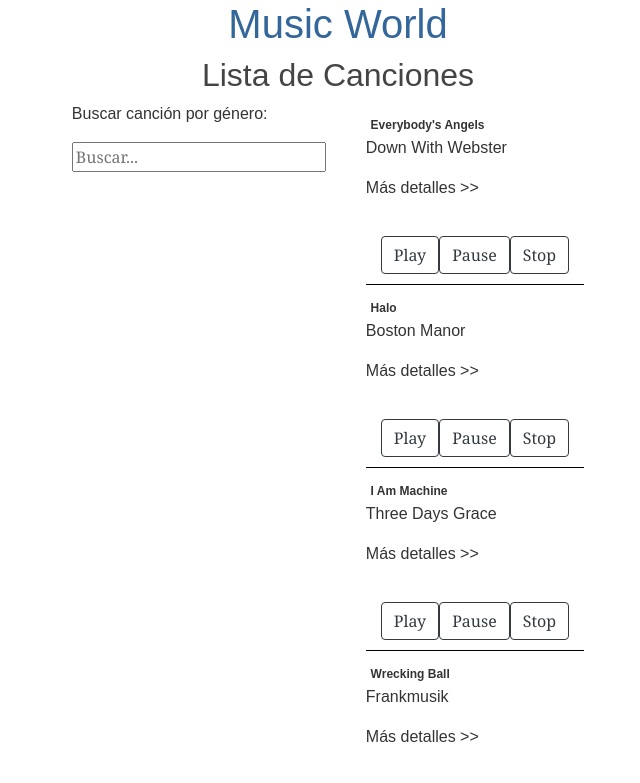
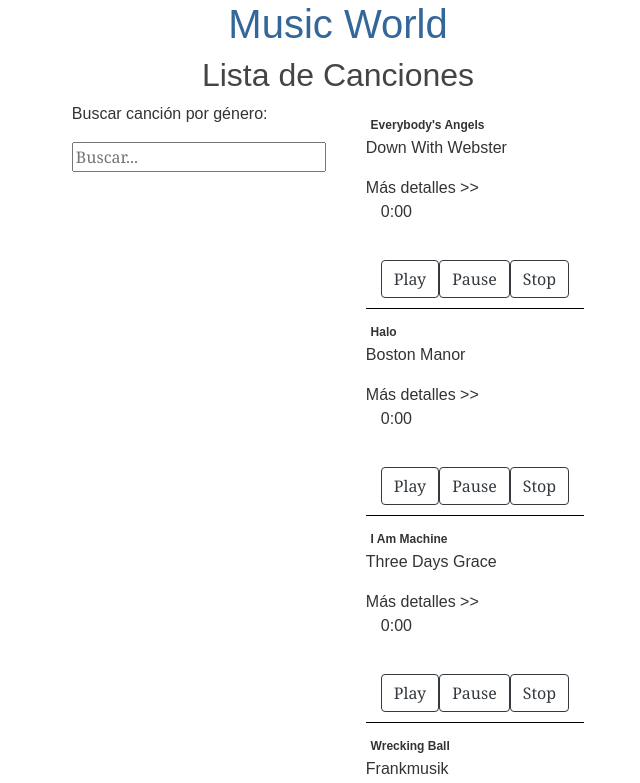
Before and after one commit to elenapeme/P10_Aplicacion_Front_End, an Angular app: page / in a window 1280 px wide. Shown: the top 783 px of the page, without its empty margins (302-942 px from the left). Built offline with nearby package versions, Linux system fonts and the light colour scheme.

Commit message:
added bar

```diff
--- a/src/app/reproducer/reproducer.component.html
+++ b/src/app/reproducer/reproducer.component.html
@@ -1,11 +1,16 @@
 
 <div class="container">
     <div class="media-footer">
-    <div *ngIf="audio?.duration">
+    <div *ngIf="audio?.duration; else showstart">
         <p>
             {{ currentTime$ | async }}
         </p>
     </div>
+    <ng-template #showstart>
+        <p>
+            0:00
+        </p>
+    </ng-template>
     <div >
         <p class="" >
             {{ durationTime }}
```
